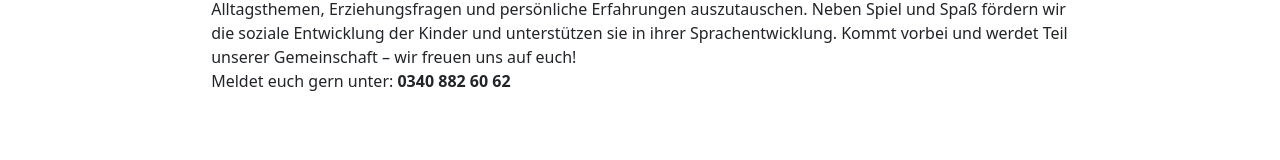
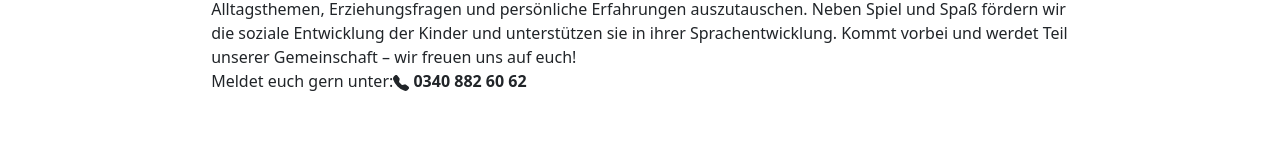
Before and after one commit to sebastianbraeutigam/shia-familienzentrum-website, a React (Create React App) app: page /shia-familienzentrum-website/angebote-leistungen/musikkreis in a window 1280 px wide. Shown: the part 422-582 px from the top of the page. Built offline with nearby package versions, Linux system fonts and the light colour scheme.

Commit message:
style all pages

```diff
--- a/src/components/pages/angebote-leistungen/achtsamkeitstraining.jsx
+++ b/src/components/pages/angebote-leistungen/achtsamkeitstraining.jsx
@@ -1,4 +1,5 @@
 import React, { Component } from 'react';
+import Telephone from '../../telephone';
 
 class Achtsamkeitstraining extends Component {
     state = {  }
@@ -23,7 +24,7 @@ class Achtsamkeitstraining extends Component {
                     </p>
                     <p>
                         Klingt das spannend für euch? Dann ruft uns gerne an, um euch. Wir freuen uns auf euch! <br />
-                        <a className='teleNumber' href="tel:+493408826062"><strong>0340 882 60 62</strong></a>
+                        <Telephone />
                     </p>
 
                 </>;
--- a/src/components/pages/angebote-leistungen/eltern-kind-gruppe.jsx
+++ b/src/components/pages/angebote-leistungen/eltern-kind-gruppe.jsx
@@ -1,4 +1,5 @@
 import React, { Component } from 'react';
+import Telephone from '../../telephone';
 
 class ElternKindGruppe extends Component {
     state = {  }
@@ -13,7 +14,7 @@ class ElternKindGruppe extends Component {
                     </p>
                     <p>
                         Meldet euch gern unter:
-                        <a className='teleNumber' href="tel:+493408826062"><strong> 0340 882 60 62</strong></a>
+                        <Telephone />
                     </p>
                 </>;
     }
--- a/src/components/pages/angebote-leistungen/familiencafe.jsx
+++ b/src/components/pages/angebote-leistungen/familiencafe.jsx
@@ -1,4 +1,5 @@
 import React, { Component } from 'react';
+import Telephone from '../../telephone';
 
 class Familiencafe extends Component {
     state = {  }
@@ -16,7 +17,7 @@ class Familiencafe extends Component {
                     </p>
                     <p>
                         Melden Sie sich gerne unter:
-                        <a className='teleNumber' href="tel:+493408826062"><strong> 0340 882 60 62</strong></a>
+                        <Telephone />
                     </p>
                 </>;
     }
--- a/src/components/pages/angebote-leistungen/informations-und-entlastungsgespraeche.jsx
+++ b/src/components/pages/angebote-leistungen/informations-und-entlastungsgespraeche.jsx
@@ -1,4 +1,5 @@
 import React, { Component } from 'react';
+import Telephone from '../../telephone';
 
 class InformationsUndEntlastungsgespraeche extends Component {
     state = {  }
@@ -15,7 +16,7 @@ class InformationsUndEntlastungsgespraeche extends Component {
                         Sie haben ein Anliegen, das über Erziehung hinausgeht? Wir sind für Sie da – ob Sie sich mit anderen familiären Themen beschäftigen oder einfach ein offenes Ohr suchen.
                     </p>
                     <p>
-                        Ruft uns gerne an: <a className='teleNumber' href="tel:+493408826062"><strong>0340 882 60 62</strong></a>.
+                        Ruft uns gerne an: <Telephone />
                     </p>
                 </>;
 
--- a/src/components/pages/angebote-leistungen/kinder-und-jugendlichensprechstunde.jsx
+++ b/src/components/pages/angebote-leistungen/kinder-und-jugendlichensprechstunde.jsx
@@ -1,4 +1,5 @@
 import React, { Component } from 'react';
+import Telephone from '../../telephone';
 
 class KinderUndJugendlichensprechstunde extends Component {
     state = {  }
@@ -15,7 +16,7 @@ class KinderUndJugendlichensprechstunde extends Component {
                         Am besten rufst du mit einem Elternteil an, um einen Termin zu vereinbaren. Geht das nicht, melde dich einfach selbst und mach einen Termin aus. Lass außerdem eine Vertrauensperson wissen, dass du bei uns bist. Du kannst auch jemanden mitbringen, wenn du möchtest.
                     </p>
                     <p>
-                        Ruf uns gerne an: <a className='teleNumber' href="tel:+493408826062"><strong>0340 882 60 62</strong></a>
+                        Ruf uns gerne an: <Telephone />
                     </p>
                 </>;
 
--- a/src/components/pages/angebote-leistungen/musikkreis.jsx
+++ b/src/components/pages/angebote-leistungen/musikkreis.jsx
@@ -1,4 +1,5 @@
 import React, { Component } from 'react';
+import Telephone from '../../telephone';
 
 class Musikkreis extends Component {
     state = {  }
@@ -10,7 +11,7 @@ class Musikkreis extends Component {
                     </p>
                     <p>
                         Meldet euch gern unter:
-                        <a className='teleNumber' href="tel:+493408826062"><strong> 0340 882 60 62</strong></a>
+                        <Telephone />
                     </p>
                 </>;
     }
--- /dev/null
+++ b/src/components/telephone.jsx
@@ -0,0 +1,26 @@
+import React, { Component } from 'react';
+
+class Telephone extends Component {
+    state = {  }
+    render() {
+        return  <>
+                    <a className='teleNumber' href="tel:+493408826062">
+                        <svg
+                            xmlns="http://www.w3.org/2000/svg"
+                            width="16"
+                            height="16"
+                            fill="currentColor"
+                            viewBox="0 0 16 16"
+                        >
+                            <path
+                                fillRule="evenodd"
+                                d="M1.885.511a1.745 1.745 0 0 1 2.61.163L6.29 2.98c.329.423.445.974.315 1.494l-.547 2.19a.68.68 0 0 0 .178.643l2.457 2.457a.68.68 0 0 0 .644.178l2.189-.547a1.75 1.75 0 0 1 1.494.315l2.306 1.794c.829.645.905 1.87.163 2.611l-1.034 1.034c-.74.74-1.846 1.065-2.877.702a18.6 18.6 0 0 1-7.01-4.42 18.6 18.6 0 0 1-4.42-7.009c-.362-1.03-.037-2.137.703-2.877z"
+                            />
+                        </svg>
+                        <strong> 0340 882 60 62</strong>
+                    </a>
+                </>;
+    }
+}
+
+export default Telephone;
```
